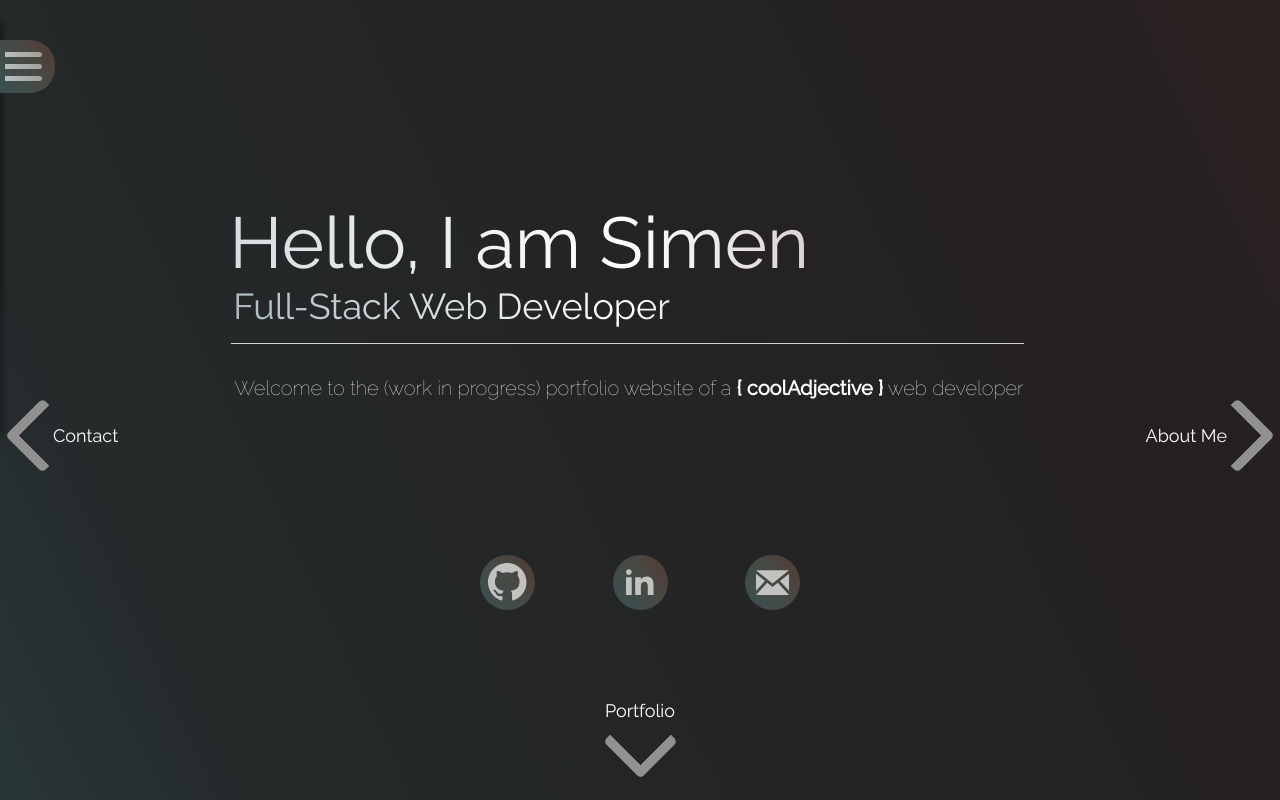
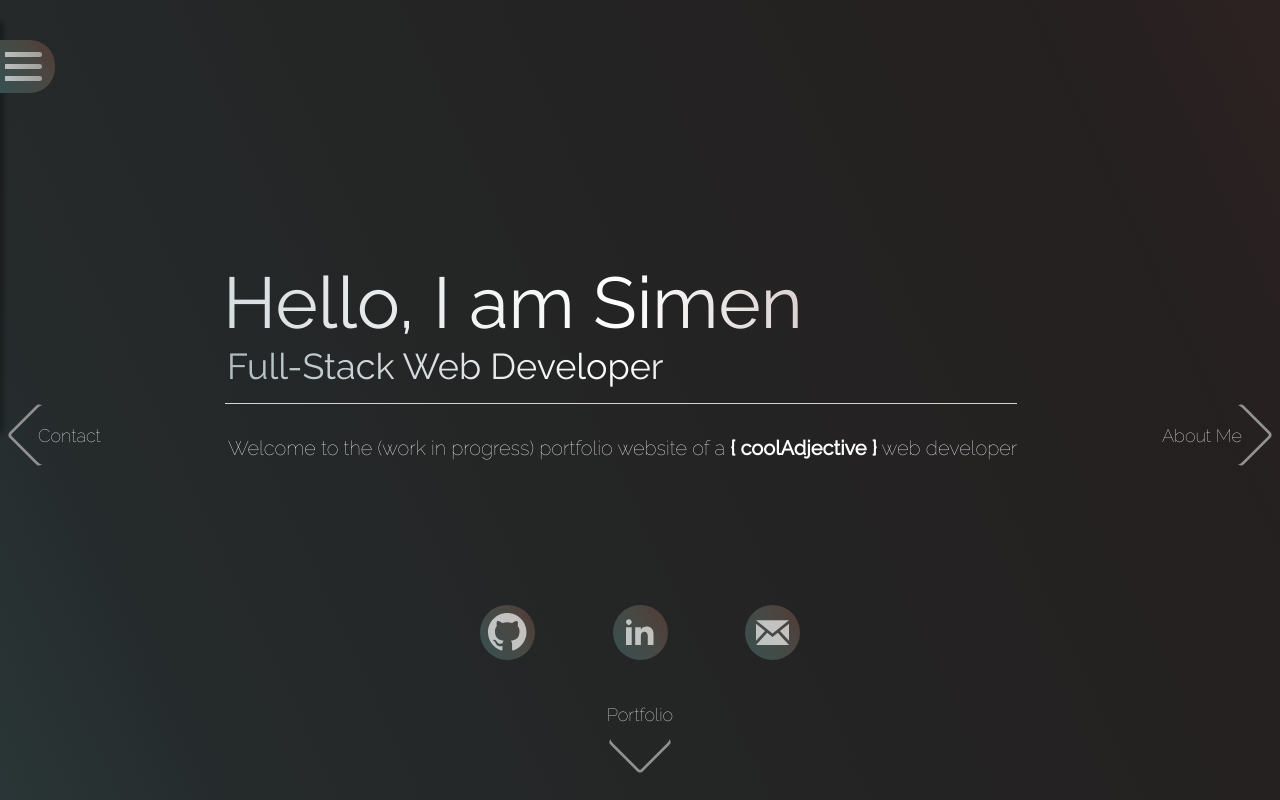
Before and after one commit to SimenMH/portfolio-website, a React (Create React App) app: page / in a window 1280 px wide. Built offline with nearby package versions, Linux system fonts and the light colour scheme.

Commit message:
style: Create arrow container div in Main component

```diff
--- a/src/components/NavArrow/styles.css
+++ b/src/components/NavArrow/styles.css
@@ -1,36 +1,43 @@
 .nav-button {
+  position: absolute;
   cursor: pointer;
   display: flex;
   justify-content: center;
   align-items: center;
-  width: 250px;
+  width: 175px;
   height: 150px;
   text-decoration: none;
   color: white;
 }
 
 .nav-up {
+  width: 100%;
   flex-direction: column-reverse;
+  top: 0;
 }
 
 .nav-down {
+  width: 100%;
   flex-direction: column;
+  bottom: 0;
 }
 
 .nav-left {
   flex-direction: row-reverse;
+  left: 0;
   margin-left: 1rem;
 }
 
 .nav-right {
   margin-right: 1rem;
+  right: 0;
 }
 
 .nav-arrow {
   width: 3px;
   height: 3px;
   border: solid #919191;
-  border-width: 0 10px 10px 0;
+  border-width: 0 3px 3px 0;
   border-radius: 10%;
   padding: 20px;
   transition: 0.1s;
@@ -43,7 +50,7 @@
 
 .nav-left .nav-arrow {
   transform: rotate(135deg);
-  margin-right: -1rem;
+  margin-right: -1.5rem;
 }
 
 .nav-down .nav-arrow {
@@ -53,13 +60,13 @@
 
 .nav-right .nav-arrow {
   transform: rotate(-45deg);
-  margin-left: -1rem;
+  margin-left: -1.5rem;
 }
 
 .nav-left,
 .nav-right {
   justify-content: flex-end;
-  position: sticky;
+  position: fixed;
   top: 45vh;
   bottom: 50vh;
   align-self: flex-start;
@@ -68,6 +75,7 @@
 .label {
   font-size: 18px;
   transition: 0.1s;
+  font-weight: 300;
 }
 
 .nav-button:hover .label {
--- a/src/screens/Home/styles.css
+++ b/src/screens/Home/styles.css
@@ -12,8 +12,8 @@
   flex-direction: column;
   justify-content: center;
   align-self: flex-start;
-  margin-left: 5vh;
-  margin-top: 25vh;
+  margin-left: 10vh;
+  margin-top: 20vh;
 }
 
 .home-text h1 {
--- a/src/screens/Main/Main.screen.js
+++ b/src/screens/Main/Main.screen.js
@@ -79,8 +79,8 @@ const Main = () => {
   });
 
   const renderNavArrow = dir => {
-    const toPath = navigation[curPath][dir];
-    if (toPath) {
+    if (navigation[curPath] && navigation[curPath][dir]) {
+      const toPath = navigation[curPath][dir];
       const label = navigation[toPath].name;
       return (
         <NavArrow
@@ -109,7 +109,6 @@ const Main = () => {
       <NavMenu />
 
       <div className='page-content fade-in'>
-        <div className='top-container'>{renderNavArrow('up')}</div>
         <div
           className={`center-container ${
             transition.animate ? `transition-${transition.direction}` : ''
@@ -121,7 +120,6 @@ const Main = () => {
             }
           }}
         >
-          {renderNavArrow('left')}
           <Switch>
             <Route path='/' exact>
               <Home />
@@ -146,9 +144,13 @@ const Main = () => {
             </Route>
             <Redirect from='*' to='/' />
           </Switch>
-          {renderNavArrow('right')}
         </div>
-        <div className='bottom-container'>{renderNavArrow('down')}</div>
+      </div>
+      <div className='arrow-container'>
+        {renderNavArrow('up')}
+        {renderNavArrow('down')}
+        {renderNavArrow('left')}
+        {renderNavArrow('right')}
       </div>
     </div>
   );
--- a/src/screens/Main/styles.css
+++ b/src/screens/Main/styles.css
@@ -28,9 +28,14 @@
   justify-content: space-between;
   align-items: center;
   height: 100%;
+  margin-left: 145px;
+  margin-right: 145px;
+  margin-bottom: 100px;
+  margin-top: 100px;
 }
 
-.bottom-container {
-  display: flex;
-  justify-content: center;
+.arrow-container {
+  position: absolute;
+  width: 100%;
+  height: 100%;
 }
```
